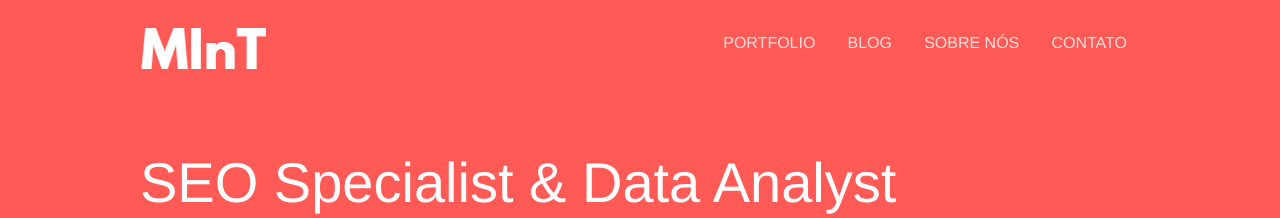
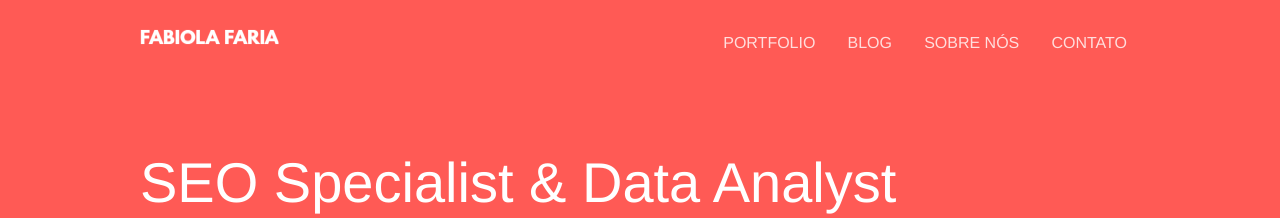
Before and after one commit to seoanalytics/seoanalytics.github.io, a Jekyll site: the page built from index.html, in a window 1280 px wide. Shown: the top 218 px of the page. Built offline with Jekyll 4.4.1, drawn with Linux system fonts in a browser that asks for light colours.

Commit message:
Updated '_layouts/default.html' via CloudCannon

```diff
--- a/_layouts/default.html
+++ b/_layouts/default.html
@@ -26,7 +26,7 @@
 	<body>
 		<header>
 			<div class="container">
-				<h1 class="company-name"><a href="{{ site.baseurl }}/"><img src="{{ site.baseurl }}/images/mit-logo.png" alt="Urban" width="150"></a></h1>
+				<h1 class="company-name"><a href="{{ site.baseurl }}/"><img src="{{ site.baseurl }}/images/fabiola-logo.png" alt="Urban" width="150"></a></h1>
 				{% include navigation.html %}
 			</div>
 		</header>
```
